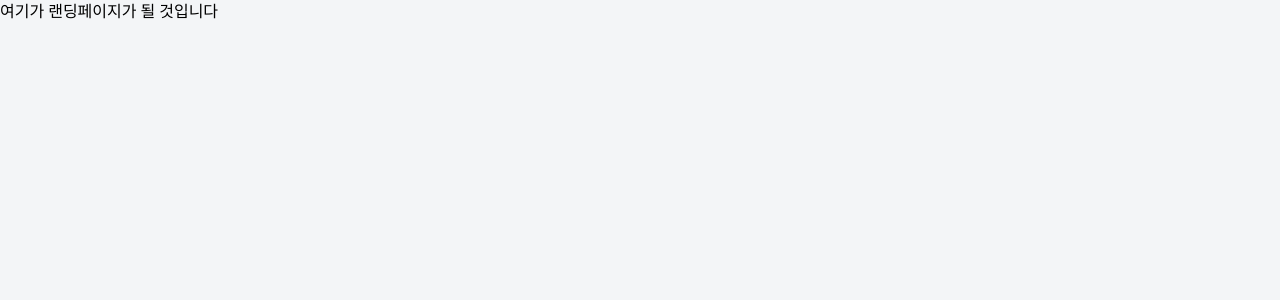
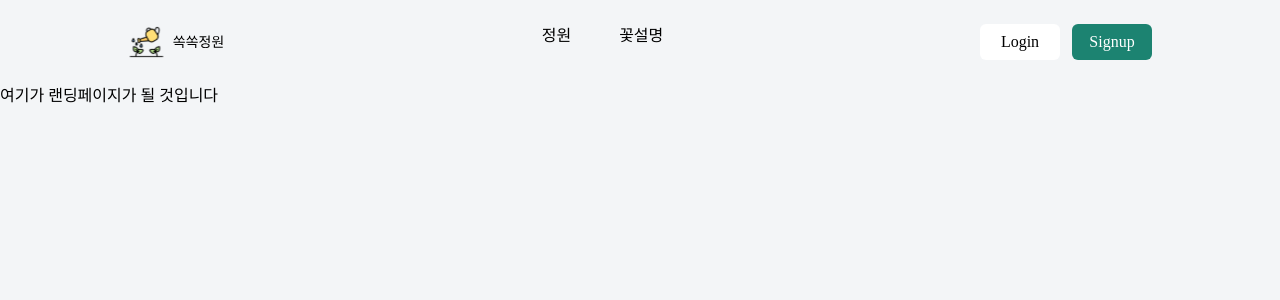
Before and after one commit to PDA4-Mini-project/FrontEnd, a React (Vite) app: page / in a window 1280 px wide. Shown: the top 300 px of the page. Built offline with nearby package versions, Linux system fonts and the light colour scheme; a web font is replaced by a local one.

Commit message:
feat: navbar 로그인 전 모습 생성

```diff
--- /dev/null
+++ b/src/components/Navbar.jsx
@@ -0,0 +1,19 @@
+import { Link } from 'react-router-dom';
+import logo from '../../public/Logo.svg';
+import NavButton from './NavButton';
+
+export default function NavBar() {
+    return (
+        <div className="flex justify-between mx-32 my-6">
+            <img src={logo} />
+            <div className="flex gap-12">
+                <Link>정원</Link>
+                <Link>꽃설명</Link>
+            </div>
+            <div className="flex gap-3">
+                <NavButton text="Login" color="white" naviLink="/login" />
+                <NavButton text="Signup" color="green" naviLink="/signup" />
+            </div>
+        </div>
+    );
+}
--- a/src/routes/page.jsx
+++ b/src/routes/page.jsx
@@ -1,7 +1,10 @@
+import NavBar from '../components/Navbar';
+
 export default function MainPage() {
-  return (
-    <div>
-      <h1>여기가 랜딩페이지가 될 것입니다</h1>
-    </div>
-  )
+    return (
+        <div>
+            <NavBar />
+            <h1>여기가 랜딩페이지가 될 것입니다</h1>
+        </div>
+    );
 }
```
